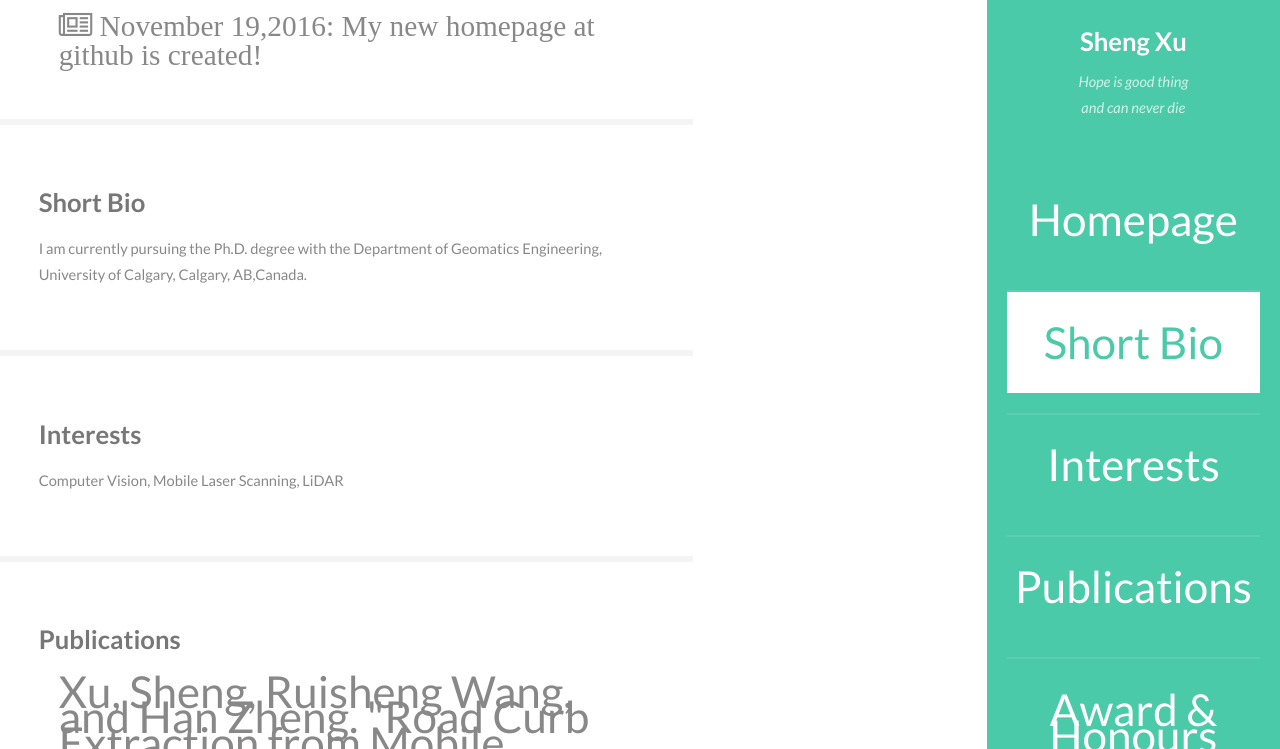
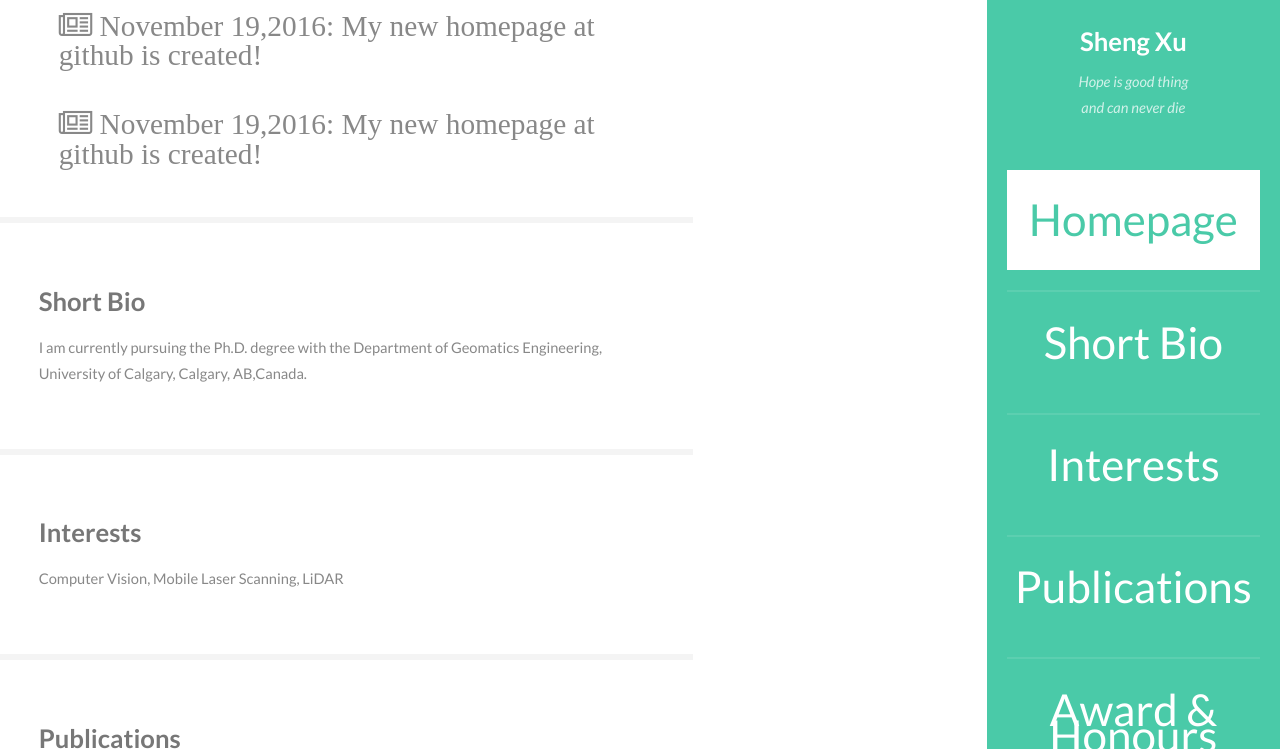
Before and after one commit to lostagex/shengxu, a Jekyll site: the page built from index.html, in a window 1280 px wide and 900 px high, scrolled down 364 px, cut to the strip 151-900 px from the top of the window. Built offline with Jekyll 4.4.1, drawn with Linux system fonts in a browser that asks for light colours.

Commit message:
Update index.html

```diff
--- a/index.html
+++ b/index.html
@@ -16,6 +16,7 @@ layout: default
 							<p>Homepage</p>
 					</header>
 						<p>Welcome to Sheng's Hompage!</p>
+						<li class="fa fa-2x fa-newspaper-o">  November 19,2016: My new homepage at github is created! </li>
 						<li class="fa fa-2x fa-newspaper-o">  November 19,2016: My new homepage at github is created! </li>
 
 				</div>
```
